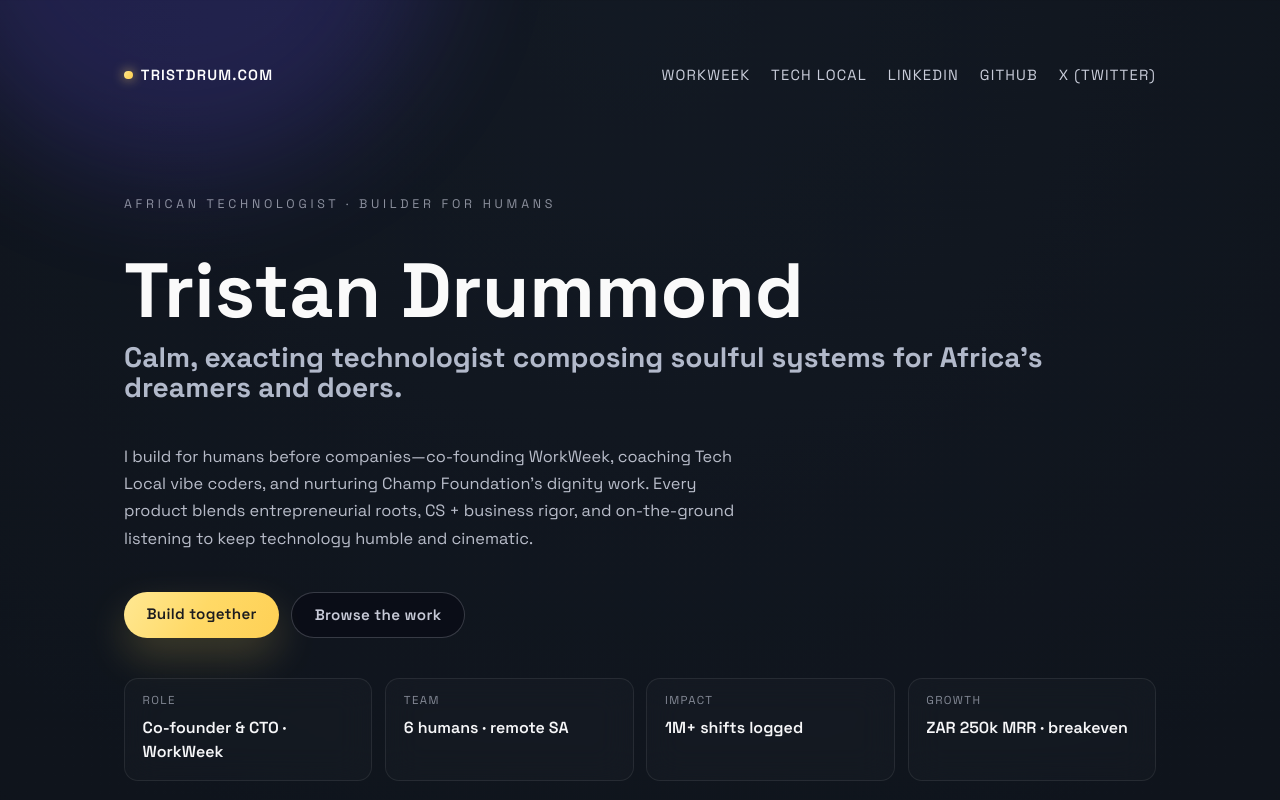
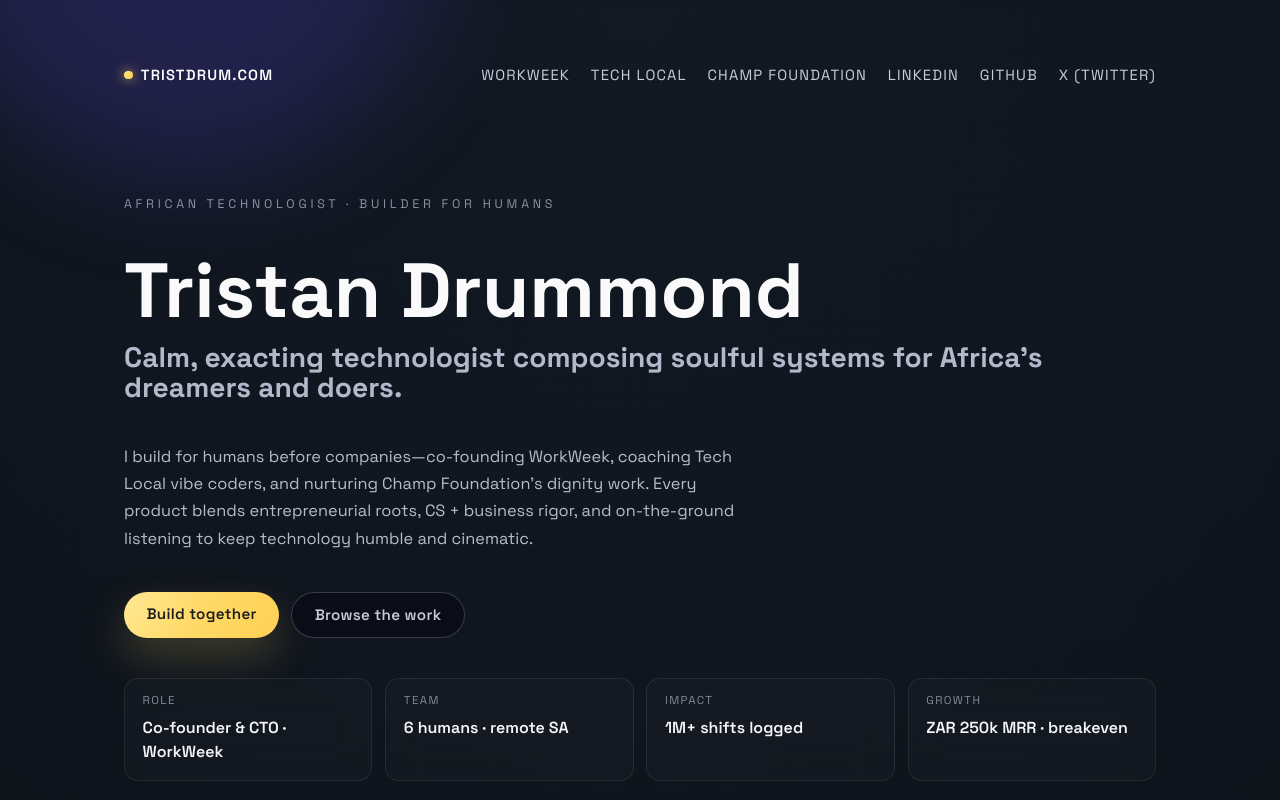
Before and after one commit to tristdrum/tristdrum, a React (Vite) app in the folder web/: page / in a window 1280 px wide. Shown: the top 800 px of the page. Built offline with nearby package versions, Linux system fonts and the light colour scheme.

Commit message:
Link Champ Foundation and update docs

```diff
--- a/web/src/App.tsx
+++ b/web/src/App.tsx
@@ -66,6 +66,8 @@ const focusCards: FocusCard[] = [
     description:
       'Voucher-powered giving that pairs donors, beneficiaries, and partner NPOs on a “journey to dignity.” Heartflow pilots proved the model; Champ keeps the dream alive as resources and AI mature.',
     tags: ['Impact', 'Dignity', 'Community'],
+    linkLabel: 'Explore Champ Foundation',
+    href: 'https://champ.foundation',
   },
 ]
 
@@ -145,6 +147,7 @@ const labProjects: LabProject[] = [
 const socialLinks = [
   { label: 'WorkWeek', href: 'https://workweek.africa' },
   { label: 'Tech Local', href: 'https://techlocal.co.za' },
+  { label: 'Champ Foundation', href: 'https://champ.foundation' },
   { label: 'LinkedIn', href: 'https://www.linkedin.com/in/tristdrum/' },
   { label: 'GitHub', href: 'https://github.com/tristdrum' },
   { label: 'X (Twitter)', href: 'https://x.com/tristdrum' },
```
Also changed, not shown: 2 other files (tests, documents, lock files or other folders).
